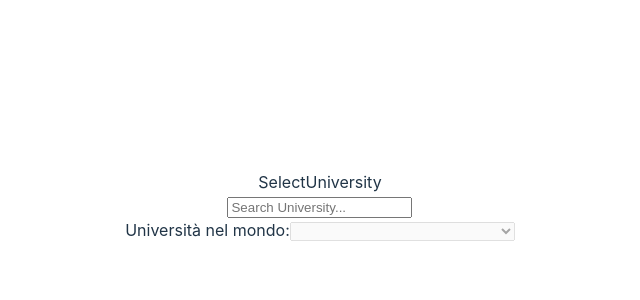
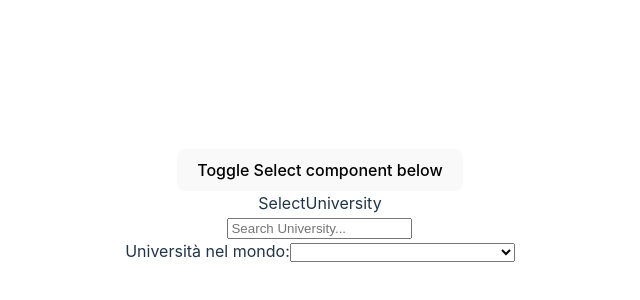
Before and after one commit to davide2894/react-select-university, a React (Vite) app in the folder react-select-university/: page / in a window 1280 px wide. Shown: the part 194-494 px from the top of the page, without its empty margins (320-960 px from the left). Built offline with nearby package versions, Linux system fonts and the light colour scheme.

Commit message:
refactor: add properties as per requirements

```diff
--- a/react-select-university/src/App.tsx
+++ b/react-select-university/src/App.tsx
@@ -1,10 +1,25 @@
+import { useState } from "react";
 import "./App.css";
 import SelectUniversity from "./components/selectUniversity/SelectUniversity";
 
 function App() {
+  const [isSelectEnabled, setIsSelectEnabled] = useState(false);
+
+  function handleButtonClick() {
+    setIsSelectEnabled(!isSelectEnabled);
+  }
+
   return (
     <>
-      <SelectUniversity />
+      <button onClick={handleButtonClick}>Toggle Select component below</button>
+
+      <SelectUniversity
+        disabled={isSelectEnabled}
+        label="Università nel mondo:"
+        onObjectSelected={(item: string) => {
+          console.log(`Selezionato elemento ${JSON.stringify(item)}`);
+        }}
+      />
     </>
   );
 }
--- a/react-select-university/src/components/selectUniversity/SelectUniversity.tsx
+++ b/react-select-university/src/components/selectUniversity/SelectUniversity.tsx
@@ -1,13 +1,29 @@
 import { useState } from "react";
-import { useQuery } from "@tanstack/react-query";
 import { University } from "../../types";
 import "./SelectUniversity.css";
+import { useQuery } from "@tanstack/react-query";
 
-function SelectUniversity() {
+type SelectUniversityProps = {
+  disabled: boolean;
+  label: string;
+  onObjectSelected: (item: string) => void;
+};
+
+function SelectUniversity({
+  disabled,
+  label,
+  onObjectSelected,
+}: SelectUniversityProps) {
   const [query, setQuery] = useState("");
   const [selectedUniversity, setSelectedUniversity] = useState("");
 
-  console.log({ query });
+  const { isError, data } = useQuery({
+    queryKey: ["universities"],
+    queryFn: fetchUniversities,
+    enabled: query.length >= 3,
+  });
+
+  console.log({ query, data });
 
   async function fetchUniversities(): Promise<University[]> {
     const response = await fetch(
@@ -21,25 +37,20 @@ function SelectUniversity() {
 
   const handleSelectChange = (event: React.ChangeEvent<HTMLSelectElement>) => {
     setSelectedUniversity(event.target.value);
+    onObjectSelected(event.target.value);
   };
 
   const handleKeyDown = (event: React.KeyboardEvent<HTMLSelectElement>) => {
     if (event.key === "Enter") {
       setSelectedUniversity(event.currentTarget.value);
+      onObjectSelected(event.currentTarget.value);
     }
   };
-
-  const { isLoading, isError, data } = useQuery({
-    queryKey: ["universities"],
-    queryFn: fetchUniversities,
-    enabled: query.length >= 3,
-  });
-
-  console.log({ data });
 
   return (
     <>
       <div>SelectUniversity</div>
+
       <input
         type="text"
         placeholder="Search University..."
@@ -47,13 +58,12 @@ function SelectUniversity() {
         onChange={(e) => setQuery(e.target.value)}
       />
       {isError && <div>Error fetching data</div>}
-
       <div className="universityList">
         <label>
-          Università nel mondo:
+          {label}
           <select
             id="universitySelect"
-            disabled={query.length < 3}
+            disabled={disabled}
             value={selectedUniversity}
             onChange={handleSelectChange}
             onKeyDown={handleKeyDown}>
```
